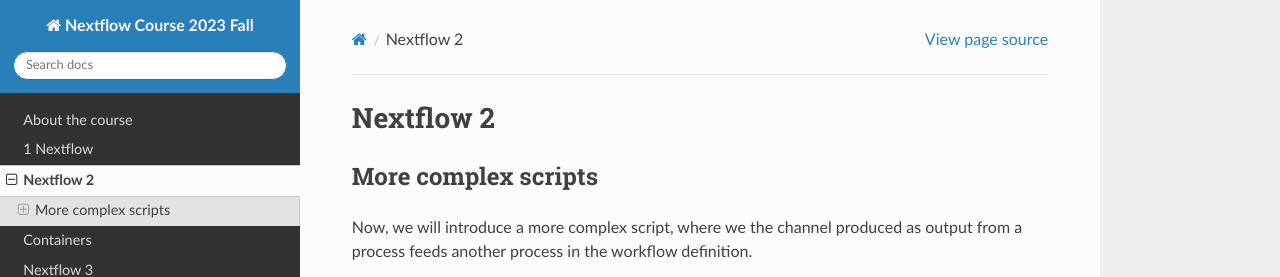
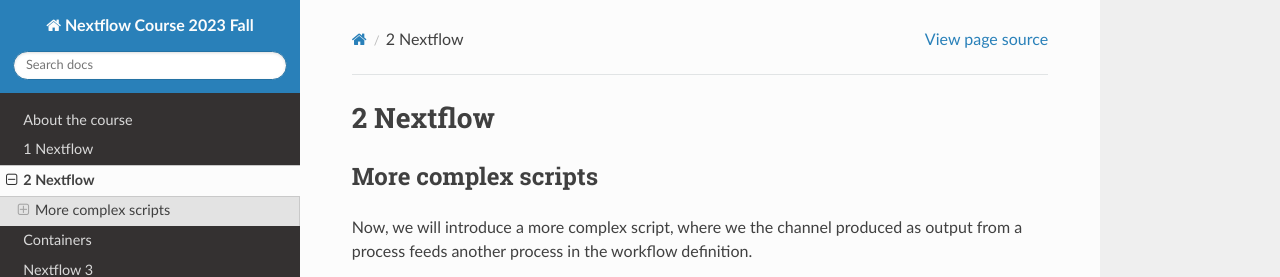
Before and after one commit to biocorecrg/nextflow-course-2023-fall, a Sphinx documentation site: the page built from docs/nextflow_2.rst, in a window 1280 px wide and 900 px high. Shown: the top 277 px of the window. Built offline with Sphinx 7.4.7 and the Read the Docs theme 2.0.0, drawn with Linux system fonts in a browser that asks for light colours.

```diff
--- a/docs/nextflow_2.rst
+++ b/docs/nextflow_2.rst
@@ -1,7 +1,7 @@
 .. _nextflow_2-page:
 
 *******************
-Nextflow 2
+2 Nextflow
 *******************
 
 
```
